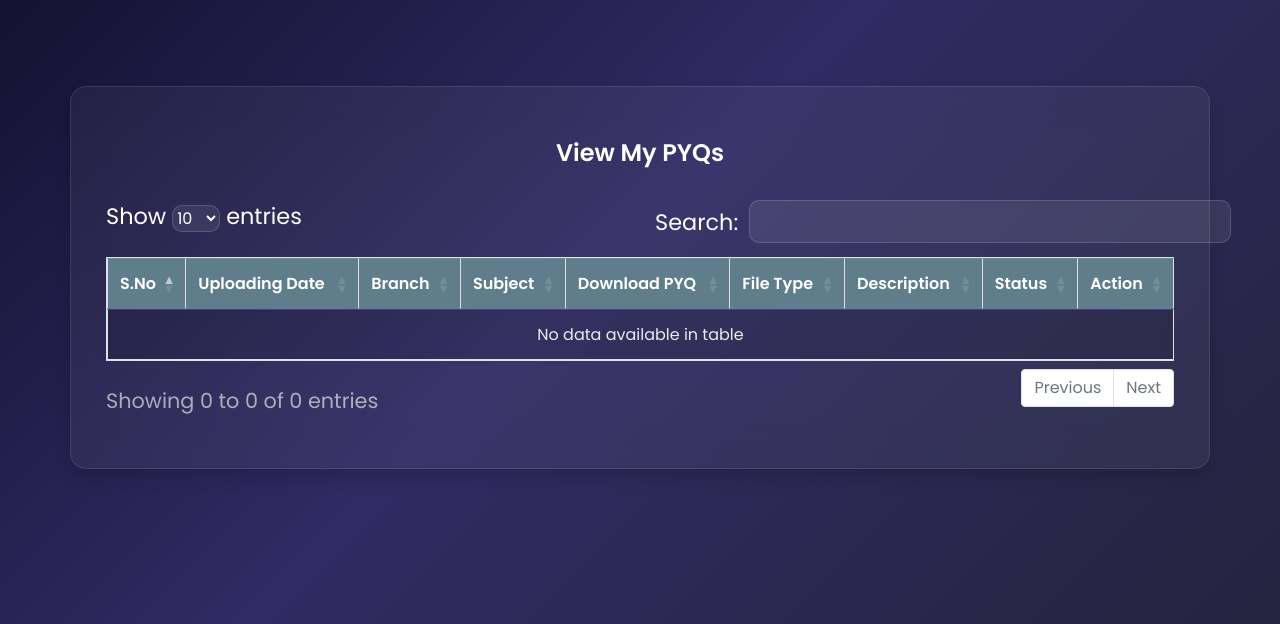
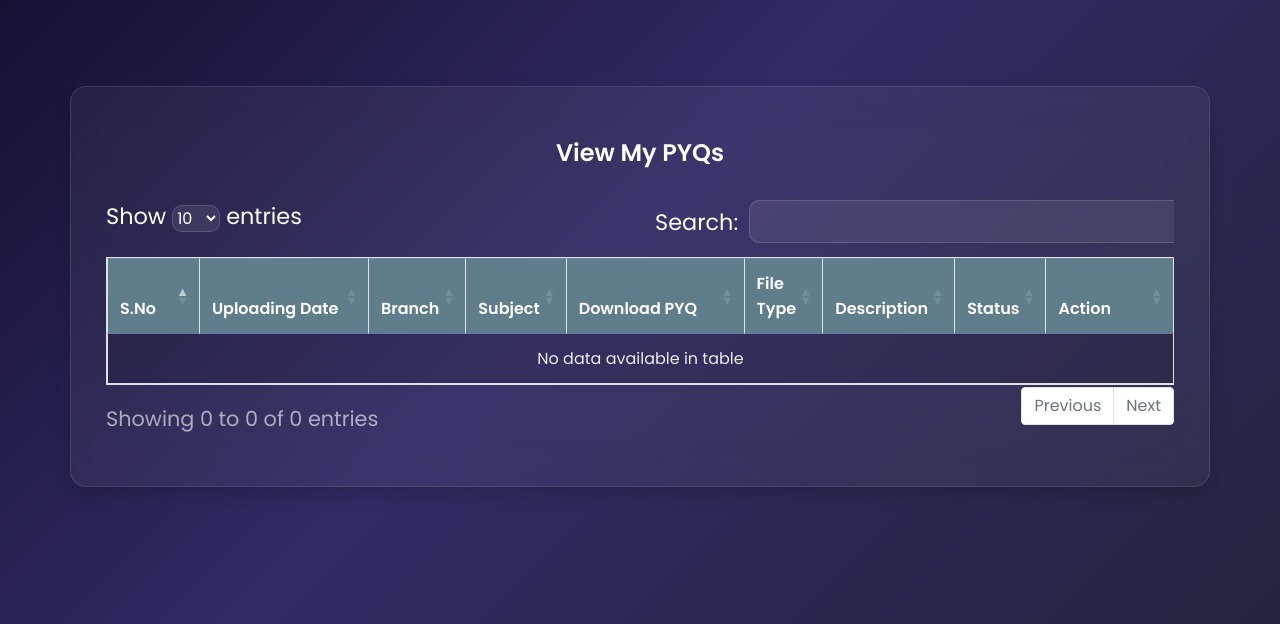
Before and after one commit to Sanketsd555/sanketp1, a Django app: page /view_mypyqs/ in a window 1280 px wide; the page is wider, and only the part inside the window is pictured. Shown: the part 176-800 px from the top of that part. Run offline with Django 5.2, Linux system fonts and the light colour scheme; the visitor is signed in with stand-in values (Sample User, id 1); data comes from the database, SQL or seed files in the repository; data that the repository does not hold is empty; some libraries are stand-ins or nearby versions.

Commit message:
Fix table responsive wrappers, add session persistence settings, add production security headers

```diff
--- a/NotesSharingProject/settings.py
+++ b/NotesSharingProject/settings.py
@@ -11,6 +11,10 @@ DEBUG = os.environ.get('DEBUG', 'True') == 'True'
 
 ALLOWED_HOSTS = ['*']
 CSRF_TRUSTED_ORIGINS = os.environ.get('CSRF_TRUSTED_ORIGINS', 'https://*.onrender.com').split(',')
+
+SECURE_PROXY_SSL_HEADER = ('HTTP_X_FORWARDED_PROTO', 'https')
+CSRF_COOKIE_SECURE = not DEBUG
+SESSION_COOKIE_SECURE = not DEBUG
 
 INSTALLED_APPS = [
     'django.contrib.admin',
@@ -84,6 +88,10 @@ AUTH_PASSWORD_VALIDATORS = [
     {'NAME': 'django.contrib.auth.password_validation.NumericPasswordValidator'},
 ]
 
+SESSION_COOKIE_AGE = 1209600
+SESSION_EXPIRE_AT_BROWSER_CLOSE = False
+SESSION_SAVE_EVERY_REQUEST = True
+
 LANGUAGE_CODE = 'en-us'
 TIME_ZONE = 'UTC'
 USE_I18N = True
--- a/notes/templates/view_mypyqs.html
+++ b/notes/templates/view_mypyqs.html
@@ -6,6 +6,7 @@
 	<div class="card-body">
         <h4 class="text-center text-white">View My PYQs</h4>
 		<br>
+		<div class="table-responsive">
 		<table id="example" class="table table-striped table-bordered" style="width:100%">
 			<thead style="background-color : #607d8b;">
 				<tr>
@@ -27,20 +28,30 @@
 				<td>{{i.uploadingdate}}</td>
 				<td>{{i.branch}}</td>
 				<td>{{i.subject}}</td>
-				<td><a href="{{i.pyqfile.url}}" class="btn btn-success" download>Download</a></td>
+				<td><a href="{{i.pyqfile.url}}" class="btn btn-success btn-sm" download>Download</a></td>
 				<td>{{i.filetype}}</td>
 				<td>{{i.description}}</td>
 				<td>{{i.status}}</td>
-				<td><a href="{% url 'delete_mypyqs' i.id %}" class="btn btn-danger" onclick="return confirm('Are your sure to Delete ?')">Delete</a></td>
+				<td><a href="{% url 'delete_mypyqs' i.id %}" class="btn btn-danger btn-sm" onclick="return confirm('Are your sure to Delete ?')">Delete</a></td>
 			</tr>
 			{% endfor %}
 			</tbody>
 	</table>
+		</div>
 </div>
 </div>
 <script>
 $(document).ready(function() {
-    $('#example').DataTable();
+    $('#example').DataTable({
+        scrollX: true,
+        autoWidth: false,
+        columnDefs: [
+            { targets: 0, width: '4rem' },
+            { targets: 1, width: '10rem' },
+            { targets: 4, width: '11rem' },
+            { targets: 8, width: '7rem' }
+        ]
+    });
 });
 </script>
 {% endblock %}
```
Also changed, not shown: notes/templates/view_mynotes.html (+14 -4 lines).
